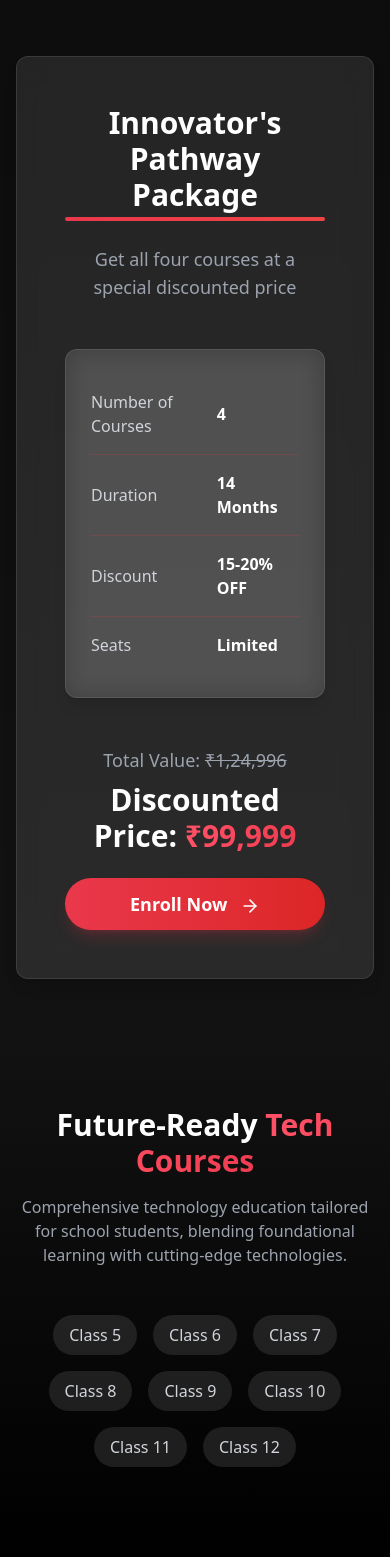
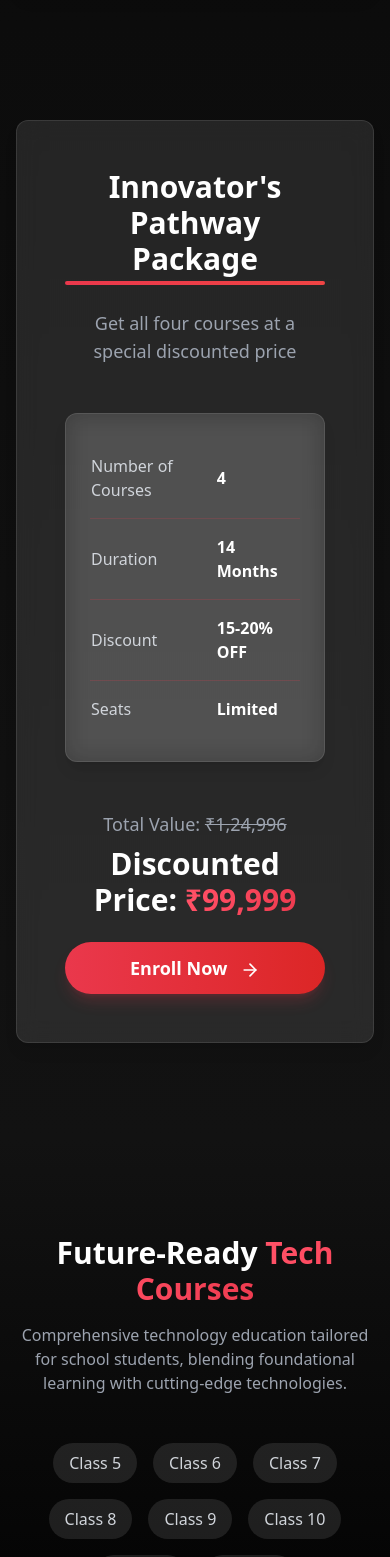
Before and after one commit to harsh0231/neuron-future-tech-hub, a React (Vite) app: page / in a window 390 px wide. Shown: the part 5180-6737 px from the top of the page. Built offline with nearby package versions, Linux system fonts and the light colour scheme.

Commit message:
Fix: Improve section layout and spacing
Adjust layout and spacing of sections to prevent overlapping issues on both desktop and mobile views.

```diff
--- a/src/components/home/Courses.tsx
+++ b/src/components/home/Courses.tsx
@@ -1,3 +1,4 @@
+
 import { useState } from 'react';
 import { Download, ArrowRight, Code, Database, Bot, Brain, Eye, BarChart2 } from 'lucide-react';
 import TechIcon from '@/components/ui/TechIcon';
@@ -183,7 +184,7 @@ const Courses = () => {
   };
 
   return (
-    <section id="courses" className="py-16 md:py-24 bg-gradient-to-b from-black to-neuron-dark relative overflow-hidden">
+    <section id="courses" className="py-24 md:py-32 bg-gradient-to-b from-black to-neuron-dark relative overflow-hidden w-full">
       <div className="container mx-auto px-4 md:px-6 max-w-7xl">
         <div className="text-center mb-16">
           <h2 className="text-4xl md:text-5xl font-bold mb-6 relative inline-block">
@@ -307,7 +308,8 @@ const Courses = () => {
           ))}
         </div>
 
-        <div className="mt-24 glass-card p-12 rounded-xl max-w-6xl mx-auto transform hover:scale-[1.02] transition-all duration-300">
+        {/* Innovator's Pathway Package with improved spacing and alignment */}
+        <div className="mt-32 glass-card p-12 rounded-xl max-w-6xl mx-auto transform hover:scale-[1.02] transition-all duration-300">
           <div className="text-center mb-12">
             <h3 className="text-3xl md:text-4xl font-bold mb-4 text-white relative inline-block">
               Innovator's Pathway Package
--- a/src/components/home/Reviews.tsx
+++ b/src/components/home/Reviews.tsx
@@ -71,7 +71,7 @@ const Reviews = () => {
   };
 
   return (
-    <section id="reviews" className="py-16 md:py-24 bg-gradient-to-b from-black to-neuron-dark relative">
+    <section id="reviews" className="py-24 md:py-32 bg-gradient-to-b from-black to-neuron-dark relative w-full">
       <div className="container mx-auto px-4 md:px-6">
         <div className="text-center mb-16 max-w-3xl mx-auto">
           <h2 className="text-4xl md:text-5xl font-bold mb-6 relative inline-block">
--- a/src/components/home/SchoolTechCourses.tsx
+++ b/src/components/home/SchoolTechCourses.tsx
@@ -189,7 +189,7 @@ const SchoolTechCourses: React.FC = () => {
   };
 
   return (
-    <section id="school-tech-courses" className="bg-gradient-to-b from-neuron-dark to-black py-16 md:py-24">
+    <section id="school-tech-courses" className="py-24 md:py-32 bg-gradient-to-b from-neuron-dark to-black w-full">
       <div className="container mx-auto px-4 max-w-7xl">
         <div className="text-center mb-12">
           <h2 className="text-3xl md:text-4xl font-bold mb-4">
--- a/src/components/home/WhyChoose.tsx
+++ b/src/components/home/WhyChoose.tsx
@@ -36,7 +36,7 @@ const benefits = [
 
 const WhyChoose = () => {
   return (
-    <section id="why-choose" className="py-16 md:py-24 bg-black">
+    <section id="why-choose" className="py-16 md:py-24 bg-black w-full">
       <div className="container mx-auto px-4 md:px-6 max-w-7xl">
         <div className="text-center mb-16">
           <h2 className="text-3xl md:text-4xl font-bold mb-4">
--- a/src/components/layout/Layout.tsx
+++ b/src/components/layout/Layout.tsx
@@ -10,7 +10,7 @@ interface LayoutProps {
 
 const Layout = ({ children }: LayoutProps) => {
   return (
-    <div className="min-h-screen flex flex-col w-full max-w-[100vw] overflow-x-hidden">
+    <div className="min-h-screen flex flex-col w-full max-w-[100vw] overflow-x-hidden bg-black">
       <Head />
       <Navbar />
       <main className="flex-1 w-full">
```
Also changed, not shown: src/pages/Index.tsx (+11 -0 lines).
